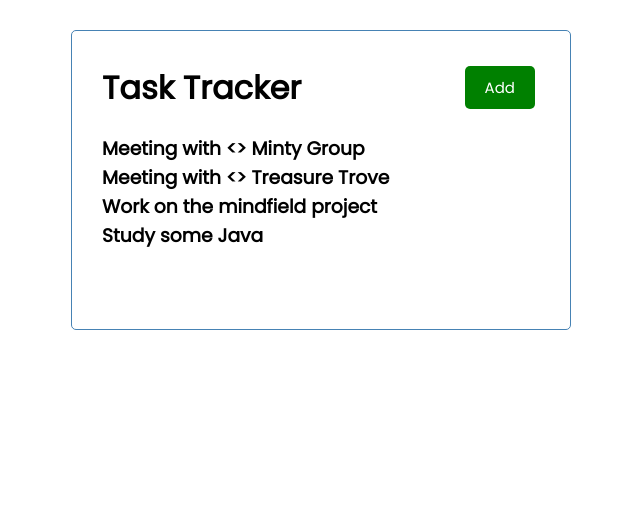
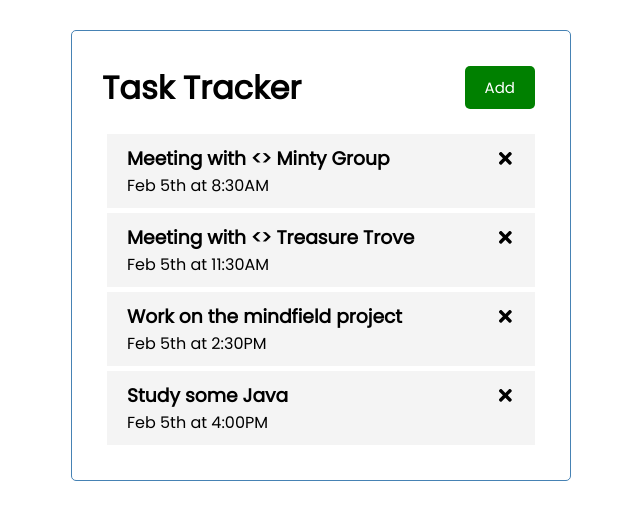
Before and after one commit to Jaysavvy/MiniCodeProejects, a React (Create React App) app in the folder React Todo List/react-task-tracker/: page / in a window 1280 px wide. Shown: the top 520 px of the page, without its empty margins (319-959 px from the left). Built offline with nearby package versions, Linux system fonts and the light colour scheme.

Commit message:
Added some new componets

```diff
--- a/React Todo List/react-task-tracker/src/Componets/Task.js
+++ b/React Todo List/react-task-tracker/src/Componets/Task.js
@@ -0,0 +1,15 @@
+import { FaTimes} from 'react-icons/fa'
+
+
+const Task = ({task}) => {
+  return (
+    <div className ='task'>
+        <h3>
+            {task.text}<FaTimes />
+        </h3>
+        <p>{task.day}</p>
+    </div>
+  )
+}
+
+export default Task
--- a/React Todo List/react-task-tracker/src/Componets/Tasks.js
+++ b/React Todo List/react-task-tracker/src/Componets/Tasks.js
@@ -1,17 +1,15 @@
+import Task from './Task'
 
 
-
-const Task = ({tasks}) => {
-
-
+const Tasks = ({tasks}) => {
 
   return (
     <>
         {tasks.map((task) => (
-        <h3 key={task.id}>{task.text}</h3>
+        <Task key={task.id} task={task} />
         ))}
     </>
   )
 }
 
-export default Task
+export default Tasks
```
